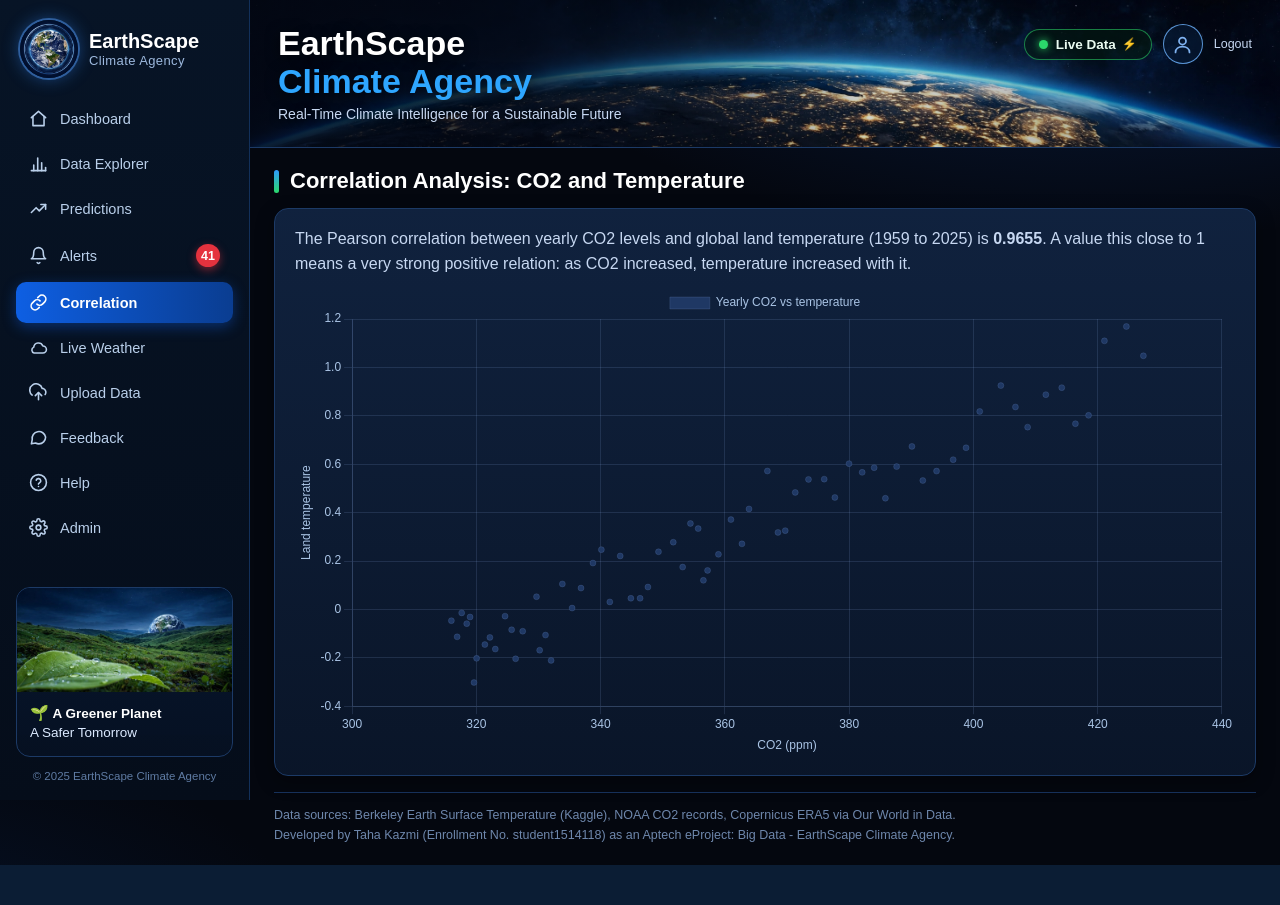
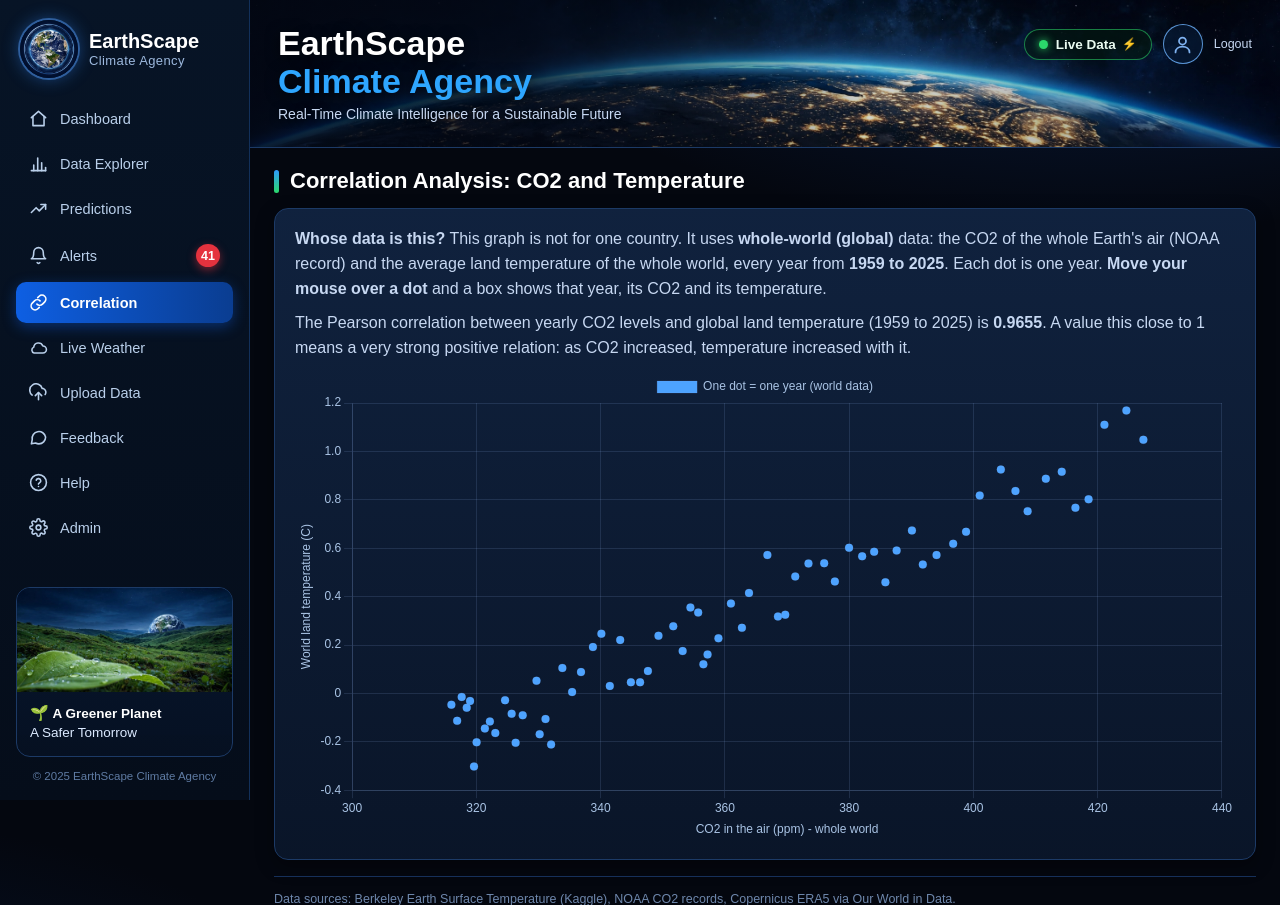
Before and after one commit to Tahakazmi880/earthscape-climate-agency, a Flask app: page /correlation in a window 1280 px wide. Shown: the top 905 px of the page. Before the commit the page ends 865 px from the top, so only its background shows below. Run offline with Flask 3, Linux system fonts and the light colour scheme; the visitor is signed in with stand-in values (Sample User, id 1).

Commit message:
Fix login flash leak, chart hover tooltips, alerts checker country dropdown, per-box weather results, feedback button alignment

```diff
--- a/templates/correlation.html
+++ b/templates/correlation.html
@@ -2,6 +2,10 @@
 {% block content %}
 <h1>Correlation Analysis: CO2 and Temperature</h1>
 <div class="panel">
+  <p><b>Whose data is this?</b> This graph is not for one country. It uses <b>whole-world (global)</b> data:
+  the CO2 of the whole Earth's air (NOAA record) and the average land temperature of the whole world,
+  every year from <b>1959 to 2025</b>. Each dot is one year.
+  <b>Move your mouse over a dot</b> and a box shows that year, its CO2 and its temperature.</p>
   <p>The Pearson correlation between yearly CO2 levels and global land temperature (1959 to 2025) is
   <b>0.9655</b>. A value this close to 1 means a very strong positive relation: as CO2 increased,
   temperature increased with it.</p>
@@ -10,8 +14,15 @@
 <script>
 const co2 = {{ co2|tojson }};
 new Chart(document.getElementById('co2Chart'), {type: 'scatter',
-  data: {datasets: [{label: 'Yearly CO2 vs temperature', data: co2.map(r => ({x: r[1], y: r[2]})), backgroundColor: '#1F3864'}]},
-  options: {scales: {x: {title: {display: true, text: 'CO2 (ppm)'}},
-                     y: {title: {display: true, text: 'Land temperature'}}}}});
+  data: {datasets: [{label: 'One dot = one year (world data)', data: co2.map(r => ({x: r[1], y: r[2], year: r[0]})),
+    backgroundColor: '#4DA3FF', hoverBackgroundColor: '#FFD34D', pointRadius: 4, pointHoverRadius: 8, pointHitRadius: 12}]},
+  options: {interaction: {mode: 'nearest', intersect: true},
+    plugins: {tooltip: {enabled: true, backgroundColor: '#0A1B33', borderColor: '#2E7CF6',
+      borderWidth: 1, titleColor: '#FFFFFF', bodyColor: '#EAF3FF', padding: 10, displayColors: false,
+      callbacks: {title: items => 'Year ' + items[0].raw.year,
+                  label: item => 'CO2 in the air: ' + item.parsed.x + ' ppm',
+                  afterLabel: item => 'World land temperature: ' + item.parsed.y.toFixed(2) + ' C (difference from the old normal)'}}},
+    scales: {x: {title: {display: true, text: 'CO2 in the air (ppm) - whole world'}},
+             y: {title: {display: true, text: 'World land temperature (C)'}}}}});
 </script>
 {% endblock %}
```
